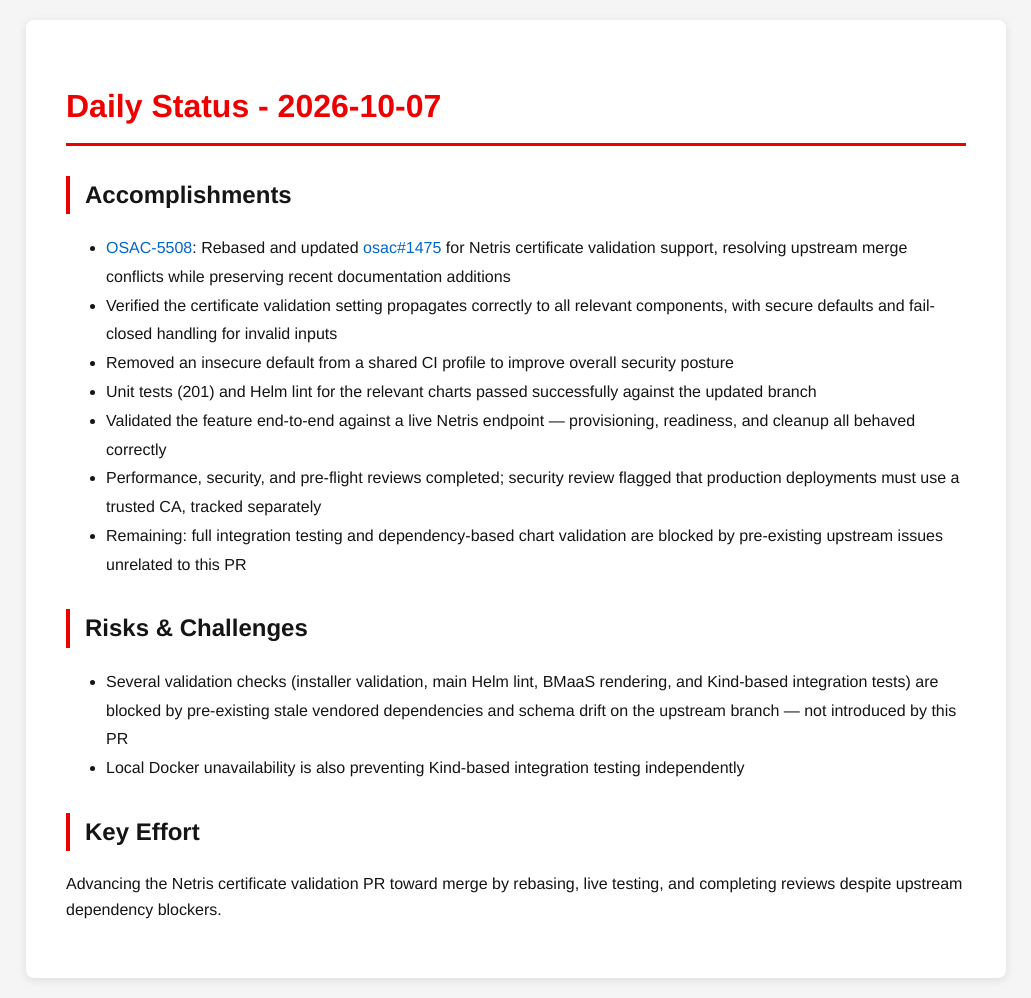
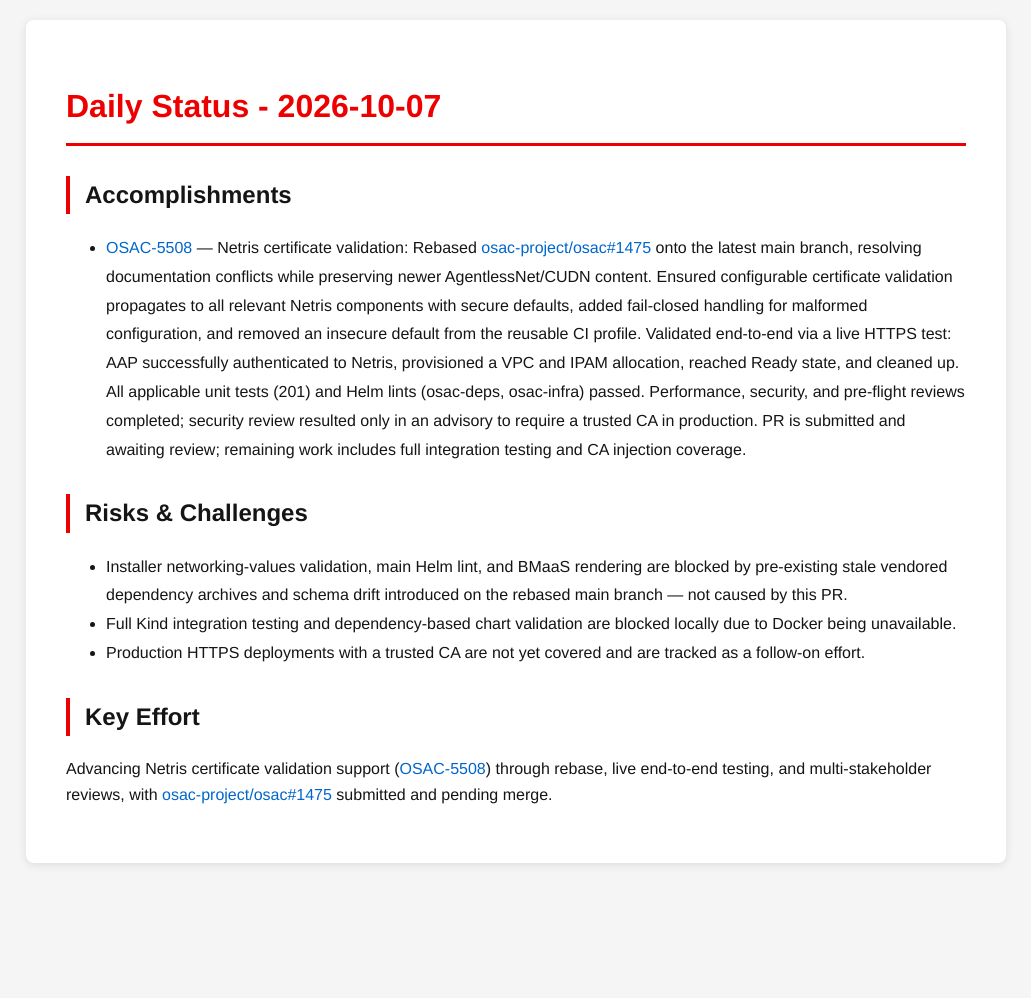
Before and after one commit to tzvatot/daily-status, a Jekyll site: the page built from 2026-10-07.md, in a window 1280 px wide. Shown: the whole page, without its empty margins (124-1155 px from the left). Built offline with Jekyll 4.4.1, drawn with Linux system fonts in a browser that asks for light colours; after the commit the page ends 900 px from its top, so only the background shows below that.

Commit message:
Daily status update - 2026-10-07

```diff
--- a/2026-10-07.md
+++ b/2026-10-07.md
@@ -7,17 +7,12 @@
 # Daily Status - 2026-10-07
 
 ## Accomplishments
-- [OSAC-5508](https://redhat.atlassian.net/browse/OSAC-5508): Rebased and updated [osac#1475](https://github.com/osac-project/osac/pull/1475) for Netris certificate validation support, resolving upstream merge conflicts while preserving recent documentation additions
-- Verified the certificate validation setting propagates correctly to all relevant components, with secure defaults and fail-closed handling for invalid inputs
-- Removed an insecure default from a shared CI profile to improve overall security posture
-- Unit tests (201) and Helm lint for the relevant charts passed successfully against the updated branch
-- Validated the feature end-to-end against a live Netris endpoint — provisioning, readiness, and cleanup all behaved correctly
-- Performance, security, and pre-flight reviews completed; security review flagged that production deployments must use a trusted CA, tracked separately
-- Remaining: full integration testing and dependency-based chart validation are blocked by pre-existing upstream issues unrelated to this PR
+- [OSAC-5508](https://redhat.atlassian.net/browse/OSAC-5508) — Netris certificate validation: Rebased [osac-project/osac#1475](https://github.com/osac-project/osac/pull/1475) onto the latest main branch, resolving documentation conflicts while preserving newer AgentlessNet/CUDN content. Ensured configurable certificate validation propagates to all relevant Netris components with secure defaults, added fail-closed handling for malformed configuration, and removed an insecure default from the reusable CI profile. Validated end-to-end via a live HTTPS test: AAP successfully authenticated to Netris, provisioned a VPC and IPAM allocation, reached Ready state, and cleaned up. All applicable unit tests (201) and Helm lints (osac-deps, osac-infra) passed. Performance, security, and pre-flight reviews completed; security review resulted only in an advisory to require a trusted CA in production. PR is submitted and awaiting review; remaining work includes full integration testing and CA injection coverage.
 
 ## Risks & Challenges
-- Several validation checks (installer validation, main Helm lint, BMaaS rendering, and Kind-based integration tests) are blocked by pre-existing stale vendored dependencies and schema drift on the upstream branch — not introduced by this PR
-- Local Docker unavailability is also preventing Kind-based integration testing independently
+- Installer networking-values validation, main Helm lint, and BMaaS rendering are blocked by pre-existing stale vendored dependency archives and schema drift introduced on the rebased main branch — not caused by this PR.
+- Full Kind integration testing and dependency-based chart validation are blocked locally due to Docker being unavailable.
+- Production HTTPS deployments with a trusted CA are not yet covered and are tracked as a follow-on effort.
 
 ## Key Effort
-Advancing the Netris certificate validation PR toward merge by rebasing, live testing, and completing reviews despite upstream dependency blockers.
+Advancing Netris certificate validation support ([OSAC-5508](https://redhat.atlassian.net/browse/OSAC-5508)) through rebase, live end-to-end testing, and multi-stakeholder reviews, with [osac-project/osac#1475](https://github.com/osac-project/osac/pull/1475) submitted and pending merge.
```
